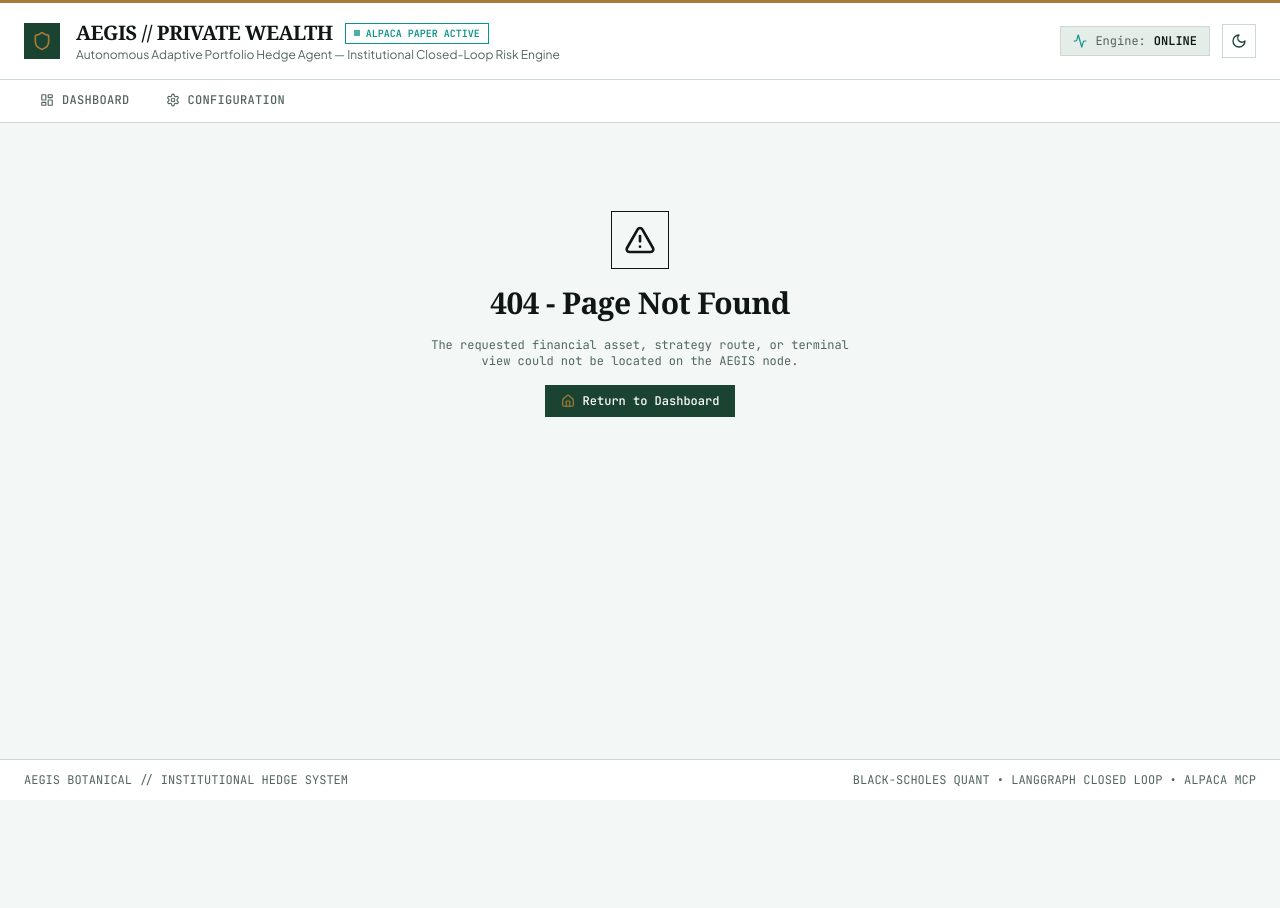
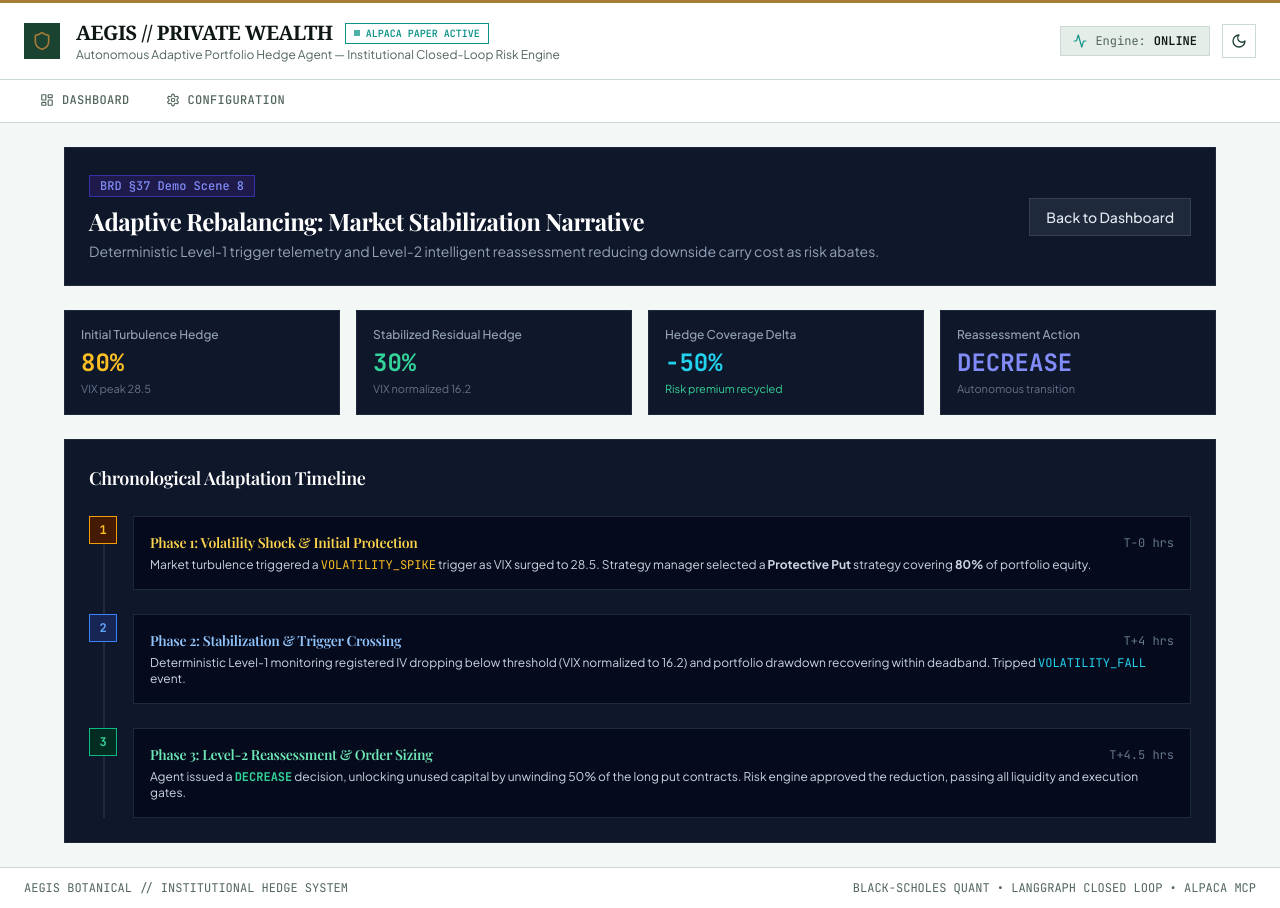
Before and after one commit to Riwan000/Alpaca_hackathon, a React (Vite) app in the folder frontend/: page /adaptation in a window 1280 px wide. Before the commit the page ends 800 px from the top, so only its background shows below. Built offline with nearby package versions, Linux system fonts and the light colour scheme.

Commit message:
feat(fe): implement AdaptationStory view (P7-FE-4, #182)

```diff
--- /dev/null
+++ b/frontend/src/routes/AdaptationStory.tsx
@@ -0,0 +1,134 @@
+import React from 'react';
+import { Link } from 'react-router-dom';
+
+export interface AdaptationStoryProps {
+  initialHedgeRatio?: number;
+  finalHedgeRatio?: number;
+  initialVix?: number;
+  stabilizedVix?: number;
+}
+
+export const AdaptationStory: React.FC<AdaptationStoryProps> = ({
+  initialHedgeRatio = 0.80,
+  finalHedgeRatio = 0.30,
+  initialVix = 28.5,
+  stabilizedVix = 16.2,
+}) => {
+  const deltaPct = (finalHedgeRatio - initialHedgeRatio) * 100;
+
+  return (
+    <div data-testid="adaptation-story" className="max-w-6xl mx-auto space-y-6">
+      {/* Header */}
+      <div className="bg-slate-900 border border-slate-800 rounded-lg p-6">
+        <div className="flex flex-col md:flex-row md:items-center justify-between gap-4">
+          <div>
+            <div className="inline-flex items-center px-2.5 py-0.5 rounded text-xs font-mono font-medium bg-indigo-950 text-indigo-400 border border-indigo-800 mb-2">
+              BRD §37 Demo Scene 8
+            </div>
+            <h1 className="text-2xl font-bold text-white tracking-tight">
+              Adaptive Rebalancing: Market Stabilization Narrative
+            </h1>
+            <p className="text-sm text-slate-400 mt-1">
+              Deterministic Level-1 trigger telemetry and Level-2 intelligent reassessment reducing downside carry cost as risk abates.
+            </p>
+          </div>
+          <div className="flex items-center space-x-3">
+            <Link
+              to="/"
+              className="px-4 py-2 bg-slate-800 hover:bg-slate-700 text-slate-200 text-sm font-medium rounded-lg border border-slate-700 transition-colors"
+            >
+              Back to Dashboard
+            </Link>
+          </div>
+        </div>
+      </div>
+
+      {/* Metrics Summary Strip */}
+      <div data-testid="reduction-summary" className="grid grid-cols-2 md:grid-cols-4 gap-4">
+        <div className="p-4 bg-slate-900 border border-slate-800 rounded-lg">
+          <div className="text-xs text-slate-400 font-medium">Initial Turbulence Hedge</div>
+          <div className="text-2xl font-mono font-bold text-amber-400 mt-1">
+            {(initialHedgeRatio * 100).toFixed(0)}%
+          </div>
+          <div className="text-[11px] text-slate-500 mt-0.5">VIX peak {initialVix.toFixed(1)}</div>
+        </div>
+        <div className="p-4 bg-slate-900 border border-slate-800 rounded-lg">
+          <div className="text-xs text-slate-400 font-medium">Stabilized Residual Hedge</div>
+          <div className="text-2xl font-mono font-bold text-emerald-400 mt-1">
+            {(finalHedgeRatio * 100).toFixed(0)}%
+          </div>
+          <div className="text-[11px] text-slate-500 mt-0.5">VIX normalized {stabilizedVix.toFixed(1)}</div>
+        </div>
+        <div className="p-4 bg-slate-900 border border-slate-800 rounded-lg">
+          <div className="text-xs text-slate-400 font-medium">Hedge Coverage Delta</div>
+          <div className="text-2xl font-mono font-bold text-cyan-400 mt-1">
+            {deltaPct.toFixed(0)}%
+          </div>
+          <div className="text-[11px] text-emerald-400 mt-0.5">Risk premium recycled</div>
+        </div>
+        <div className="p-4 bg-slate-900 border border-slate-800 rounded-lg">
+          <div className="text-xs text-slate-400 font-medium">Reassessment Action</div>
+          <div className="text-2xl font-mono font-bold text-indigo-400 mt-1">
+            DECREASE
+          </div>
+          <div className="text-[11px] text-slate-500 mt-0.5">Autonomous transition</div>
+        </div>
+      </div>
+
+      {/* Narrative Stepper Timeline */}
+      <div className="bg-slate-900 border border-slate-800 rounded-lg p-6 space-y-6">
+        <h2 className="text-lg font-semibold text-white">Chronological Adaptation Timeline</h2>
+
+        <div className="space-y-6 relative before:absolute before:inset-0 before:left-3.5 before:w-0.5 before:bg-slate-800">
+          {/* Step 1 */}
+          <div data-testid="story-step-1" className="relative flex items-start space-x-4">
+            <div className="w-7 h-7 rounded-full bg-amber-950 border border-amber-500 flex items-center justify-center shrink-0 z-10 text-amber-400 text-xs font-bold font-mono">
+              1
+            </div>
+            <div className="flex-1 bg-slate-950/70 border border-slate-800 rounded-lg p-4">
+              <div className="flex items-center justify-between mb-1">
+                <h3 className="text-sm font-semibold text-amber-300">Phase 1: Volatility Shock & Initial Protection</h3>
+                <span className="text-xs font-mono text-slate-500">T-0 hrs</span>
+              </div>
+              <p className="text-xs text-slate-300">
+                Market turbulence triggered a <span className="font-mono text-amber-400">VOLATILITY_SPIKE</span> trigger as VIX surged to {initialVix}. Strategy manager selected a <strong>Protective Put</strong> strategy covering <strong>{(initialHedgeRatio * 100).toFixed(0)}%</strong> of portfolio equity.
+              </p>
+            </div>
+          </div>
+
+          {/* Step 2 */}
+          <div data-testid="story-step-2" className="relative flex items-start space-x-4">
+            <div className="w-7 h-7 rounded-full bg-blue-950 border border-blue-500 flex items-center justify-center shrink-0 z-10 text-blue-400 text-xs font-bold font-mono">
+              2
+            </div>
+            <div className="flex-1 bg-slate-950/70 border border-slate-800 rounded-lg p-4">
+              <div className="flex items-center justify-between mb-1">
+                <h3 className="text-sm font-semibold text-blue-300">Phase 2: Stabilization & Trigger Crossing</h3>
+                <span className="text-xs font-mono text-slate-500">T+4 hrs</span>
+              </div>
+              <p className="text-xs text-slate-300">
+                Deterministic Level-1 monitoring registered IV dropping below threshold (VIX normalized to {stabilizedVix}) and portfolio drawdown recovering within deadband. Tripped <span className="font-mono text-cyan-400">VOLATILITY_FALL</span> event.
+              </p>
+            </div>
+          </div>
+
+          {/* Step 3 */}
+          <div data-testid="story-step-3" className="relative flex items-start space-x-4">
+            <div className="w-7 h-7 rounded-full bg-emerald-950 border border-emerald-500 flex items-center justify-center shrink-0 z-10 text-emerald-400 text-xs font-bold font-mono">
+              3
+            </div>
+            <div className="flex-1 bg-slate-950/70 border border-slate-800 rounded-lg p-4">
+              <div className="flex items-center justify-between mb-1">
+                <h3 className="text-sm font-semibold text-emerald-300">Phase 3: Level-2 Reassessment & Order Sizing</h3>
+                <span className="text-xs font-mono text-slate-500">T+4.5 hrs</span>
+              </div>
+              <p className="text-xs text-slate-300">
+                Agent issued a <span className="font-mono font-bold text-emerald-400">DECREASE</span> decision, unlocking unused capital by unwinding 50% of the long put contracts. Risk engine approved the reduction, passing all liquidity and execution gates.
+              </p>
+            </div>
+          </div>
+        </div>
+      </div>
+    </div>
+  );
+};
--- a/frontend/src/routes/index.tsx
+++ b/frontend/src/routes/index.tsx
@@ -5,6 +5,7 @@ import { DashboardPage } from '../pages/DashboardPage';
 import { ConfigurationPage } from '../pages/ConfigurationPage';
 import { StrategyDetailsPage } from '../pages/StrategyDetailsPage';
 import { NotFoundPage } from '../pages/NotFoundPage';
+import { AdaptationStory } from './AdaptationStory';
 
 export const AppRoutes: React.FC = () => {
   return (
@@ -13,6 +14,7 @@ export const AppRoutes: React.FC = () => {
         <Route index element={<DashboardPage />} />
         <Route path="configuration" element={<ConfigurationPage />} />
         <Route path="strategy/:id" element={<StrategyDetailsPage />} />
+        <Route path="adaptation" element={<AdaptationStory />} />
         <Route path="*" element={<NotFoundPage />} />
       </Route>
     </Routes>
```
Also changed, not shown: 2 other files (tests, documents, lock files or other folders).
